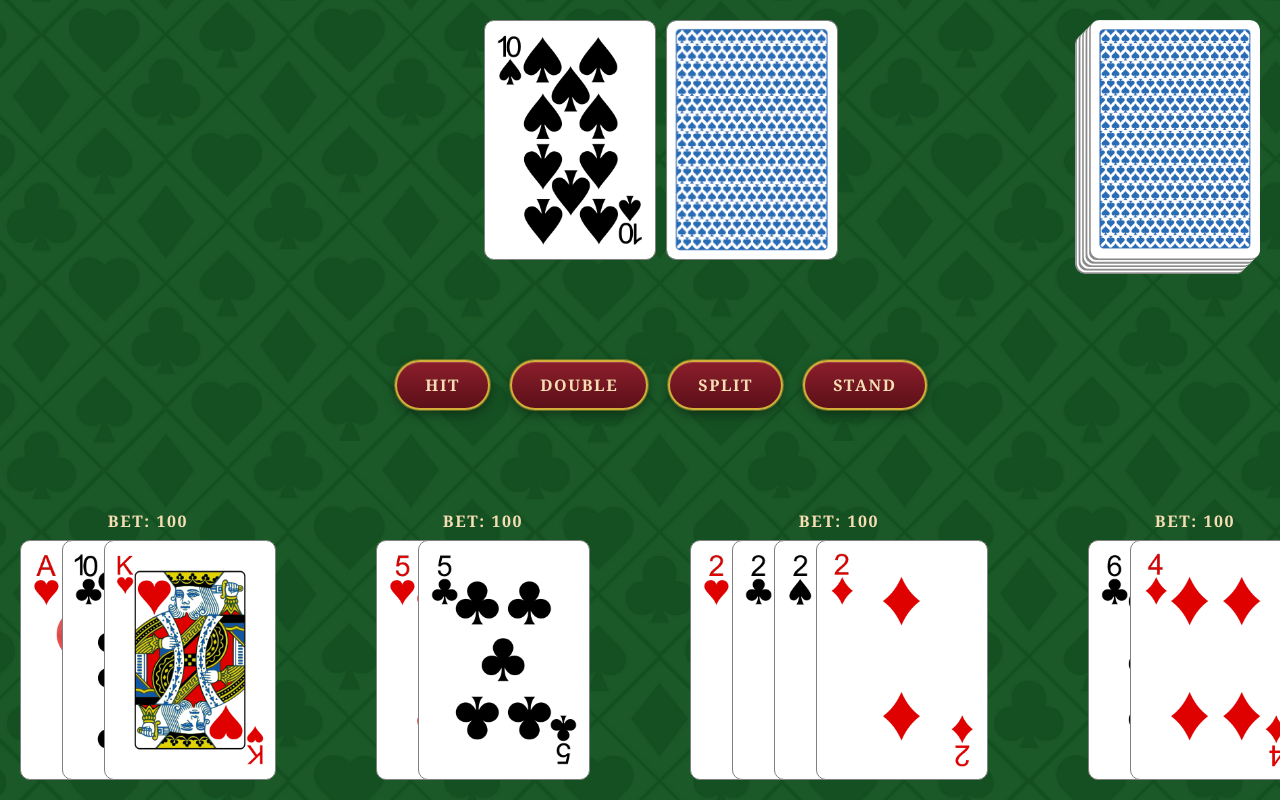
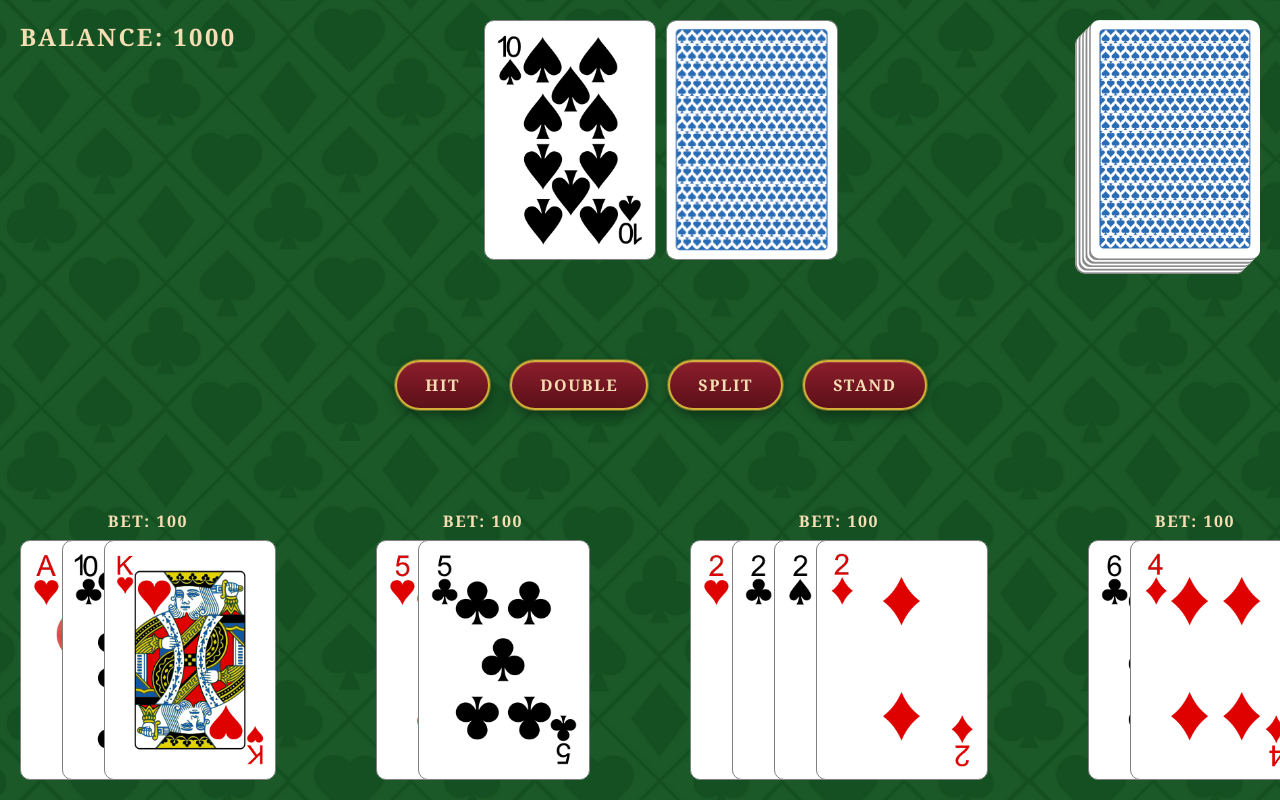
Before and after one commit to ShakedAdi/blackjack-client, a React (Vite) app: page /play in a window 1280 px wide. Shown: the top 800 px of the page. Built offline with nearby package versions, Linux system fonts and the light colour scheme.

Commit message:
feat: add balance label at the top left corner of the board

```diff
--- a/src/components/ActionButtons/ActionButtons.module.css
+++ b/src/components/ActionButtons/ActionButtons.module.css
@@ -6,12 +6,12 @@
 .actionButton {
     padding: 12px 28px;
     border-radius: 999px;
-    border: 2px solid #d4af37;
+    border: 2px solid var(--color-gold);
 
     background: linear-gradient(180deg, #8b1e2b 0%, #5c1019 100%);
-    color: #f5deb3;
+    color: var(--color-gold-text);
 
-    font-family: Georgia, 'Times New Roman', serif;
+    font-family: var(--font-casino);
     font-size: 1rem;
     font-weight: 700;
     letter-spacing: 0.1em;
--- a/src/components/Hand/Hand.module.css
+++ b/src/components/Hand/Hand.module.css
@@ -7,9 +7,9 @@
 
 .betLabel {
     margin: 0;
-    color: #f5deb3;
+    color: var(--color-gold-text);
 
-    font-family: Georgia, 'Times New Roman', serif;
+    font-family: var(--font-casino);
     font-size: 1rem;
     font-weight: 700;
     letter-spacing: 0.1em;
--- a/src/components/NewGameButton/NewGameButton.module.css
+++ b/src/components/NewGameButton/NewGameButton.module.css
@@ -6,12 +6,12 @@
 
     padding: 20px 48px;
     border-radius: 999px;
-    border: 3px solid #d4af37;
+    border: 3px solid var(--color-gold);
 
     background: linear-gradient(180deg, #8b1e2b 0%, #5c1019 100%);
-    color: #f5deb3;
+    color: var(--color-gold-text);
 
-    font-family: Georgia, 'Times New Roman', serif;
+    font-family: var(--font-casino);
     font-size: 1.5rem;
     font-weight: 700;
     letter-spacing: 0.15em;
--- a/src/index.css
+++ b/src/index.css
@@ -1,3 +1,9 @@
+:root {
+  --color-gold: #d4af37;
+  --color-gold-text: #f5deb3;
+  --font-casino: Georgia, 'Times New Roman', serif;
+}
+
 body {
   margin: 0;
   background-image: url("/background.jpg");
--- a/src/pages/Play/Play.module.css
+++ b/src/pages/Play/Play.module.css
@@ -9,6 +9,20 @@
     min-height: 100vh;
     padding: 20px;
     box-sizing: border-box;
+}
+
+.balance {
+    position:absolute;
+    top: 20px;
+    left: 20px;
+    margin: 0;
+    color: var(--color-gold-text);
+
+    font-family: var(--font-casino);
+    font-size: 1.5rem;
+    font-weight: 700;
+    letter-spacing: 0.1em;
+    text-transform: uppercase;
 }
 
 .deck {
--- a/src/pages/Play/Play.tsx
+++ b/src/pages/Play/Play.tsx
@@ -7,6 +7,7 @@ import styles from "./Play.module.css";
 import { DealerHand } from "../../components/DealerHand/DealerHand";
 
 export function Play() {
+  const [balance, setBalance] = useState<number>(1000);
   const [dealerHand, setDealerHand] = useState<DealerHandType>({cards: [{rank: "10", suit: "spades"}, {rank: "J", suit: "spades"}], isHoleCardHidden: true});
   const [playerHands, setPlayerHands] = useState<HandType[]>([
     {
@@ -44,6 +45,7 @@ export function Play() {
 
   return (
     <div className={styles.board}>
+      <p className={styles.balance}>Balance: {balance}</p>
       <div className={styles.dealerHand}>
         <DealerHand cards={dealerHand.cards} isHoleCardHidden={dealerHand.isHoleCardHidden}/>
       </div>
```
